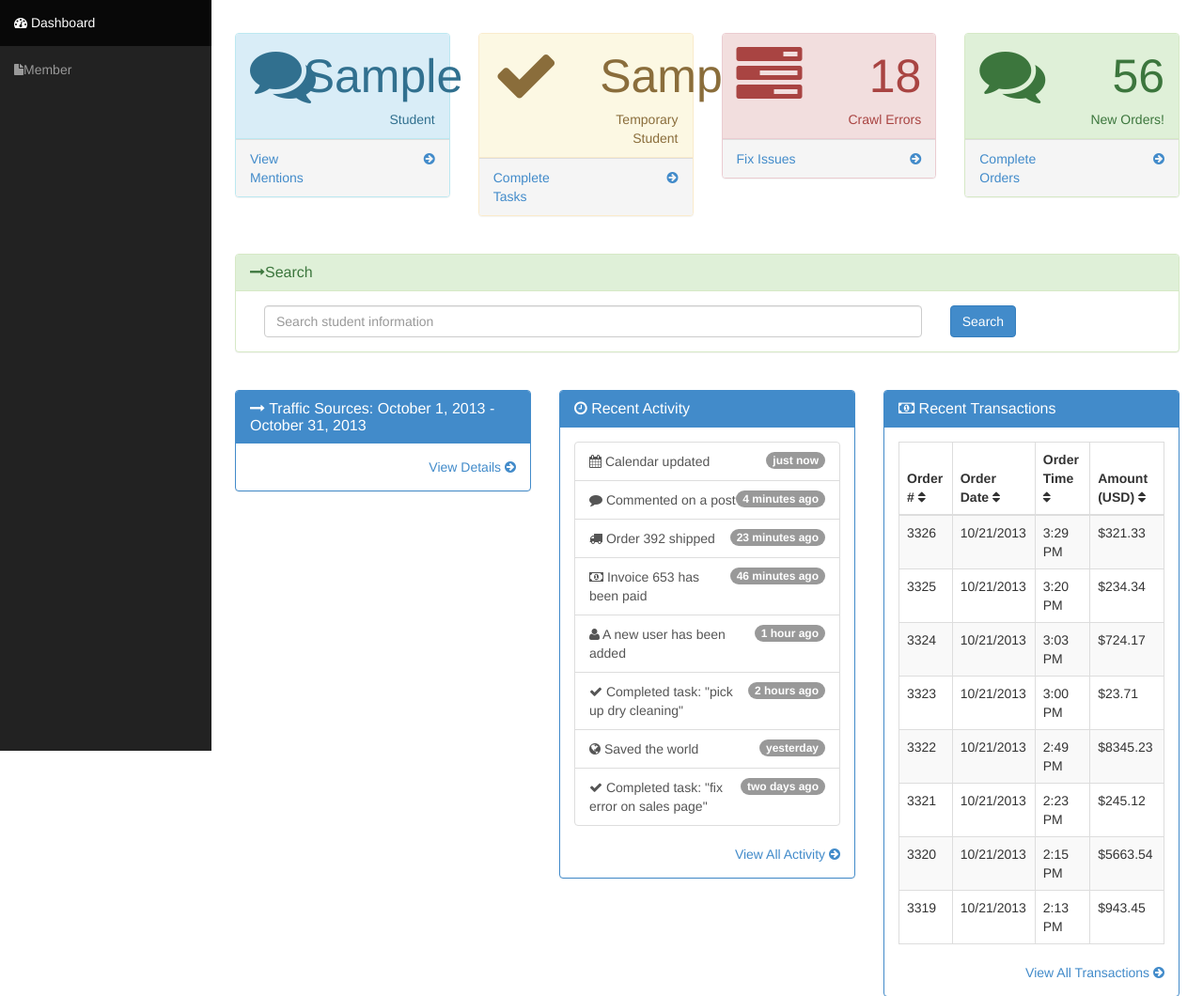
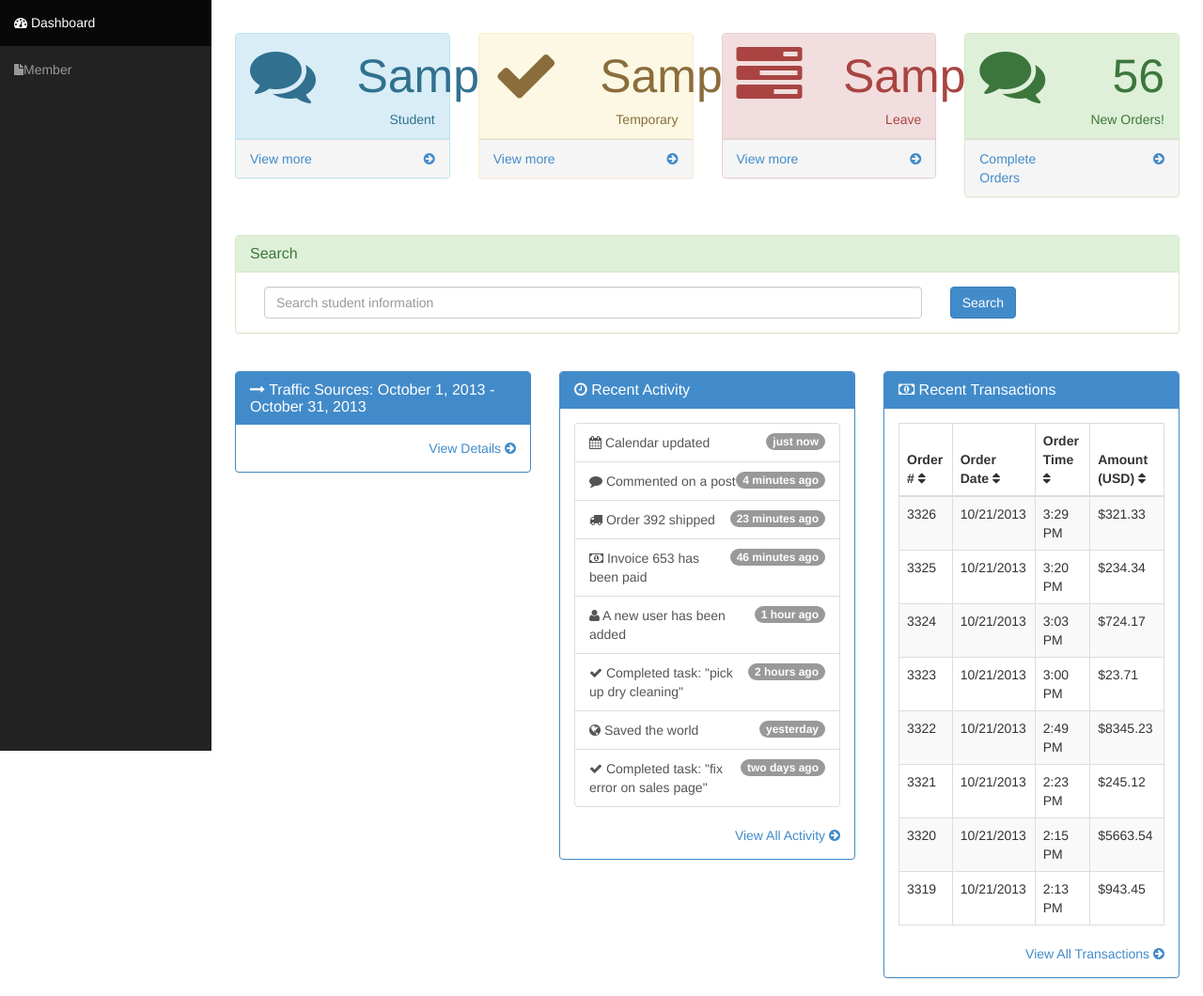
Before and after one commit to HaoVan/CI_clb, a CodeIgniter app: template application/views/admin/vwDashboard.php in a window 1280 px wide. Shown: the part 51-1111 px from the top of the page at 94% size. Run offline with CodeIgniter, Linux system fonts and the light colour scheme; the template is opened without the code that fills it: most values are stand-ins (such as "Sample title", 1, 10 or a date in 2020); grey boxes labelled with a size stand in for pictures from a placeholder-image service; some libraries are stand-ins or nearby versions.

Commit message:
update edit member

```diff
--- a/application/controllers/admin/dashboard.php
+++ b/application/controllers/admin/dashboard.php
@@ -25,6 +25,7 @@ class Dashboard extends CI_Controller {
         $this->data['page']='dash';
         $this->data['cur_member'] = $this->member->totalMember();
         $this->data['pre_member'] = $this->member->totalMember(3);
+        $this->data['off_member'] = $this->member->totalMember(2);
         $this->load->view('admin/vwDashboard',$this->data);
     }
 
--- a/application/views/admin/vwDashboard.php
+++ b/application/views/admin/vwDashboard.php
@@ -13,10 +13,10 @@ $this->load->view('admin/vwHeader');
         <div class="panel panel-info">
             <div class="panel-heading">
                 <div class="row">
-                    <div class="col-xs-3">
+                    <div class="col-xs-6">
                         <i class="fa fa-comments fa-5x"></i>
                     </div>
-                    <div class="col-xs-9 text-right">
+                    <div class="col-xs-6 text-right">
                         <p class="announcement-heading"><?php echo $cur_member ?></p>
                         <p class="announcement-text">Student</p>
                     </div>
@@ -25,10 +25,10 @@ $this->load->view('admin/vwHeader');
             <a href="#">
                 <div class="panel-footer announcement-bottom">
                     <div class="row">
-                        <div class="col-xs-3">
-                            View Mentions
+                        <div class="col-xs-6">
+                            View more
                         </div>
-                        <div class="col-xs-9 text-right">
+                        <div class="col-xs-6 text-right">
                             <i class="fa fa-arrow-circle-right"></i>
                         </div>
                     </div>
@@ -45,7 +45,7 @@ $this->load->view('admin/vwHeader');
                     </div>
                     <div class="col-xs-6 text-right">
                         <p class="announcement-heading"><?php echo $pre_member ?></p>
-                        <p class="announcement-text">Temporary Student</p>
+                        <p class="announcement-text">Temporary</p>
                     </div>
                 </div>
             </div>
@@ -53,7 +53,7 @@ $this->load->view('admin/vwHeader');
                 <div class="panel-footer announcement-bottom">
                     <div class="row">
                         <div class="col-xs-6">
-                            Complete Tasks
+                            View more
                         </div>
                         <div class="col-xs-6 text-right">
                             <i class="fa fa-arrow-circle-right"></i>
@@ -71,8 +71,8 @@ $this->load->view('admin/vwHeader');
                         <i class="fa fa-tasks fa-5x"></i>
                     </div>
                     <div class="col-xs-6 text-right">
-                        <p class="announcement-heading">18</p>
-                        <p class="announcement-text">Crawl Errors</p>
+                        <p class="announcement-heading"><?php echo $off_member?></p>
+                        <p class="announcement-text">Leave</p>
                     </div>
                 </div>
             </div>
@@ -80,7 +80,7 @@ $this->load->view('admin/vwHeader');
                 <div class="panel-footer announcement-bottom">
                     <div class="row">
                         <div class="col-xs-6">
-                            Fix Issues
+                            View more
                         </div>
                         <div class="col-xs-6 text-right">
                             <i class="fa fa-arrow-circle-right"></i>
@@ -125,7 +125,7 @@ $this->load->view('admin/vwHeader');
     <div class="col-lg-12">
         <div class="panel panel-success">
             <div class="panel-heading">
-                <h3 class="panel-title"><i class="fa fa-long-arrow-right"></i>Search</h3>
+                <h3 class="panel-title">Search</h3>
             </div>
             <div class="panel-body">
                 <form action="/member/index/search" method="post">
```
Also changed, not shown: application/controllers/member/index.php (+6 -3 lines).
